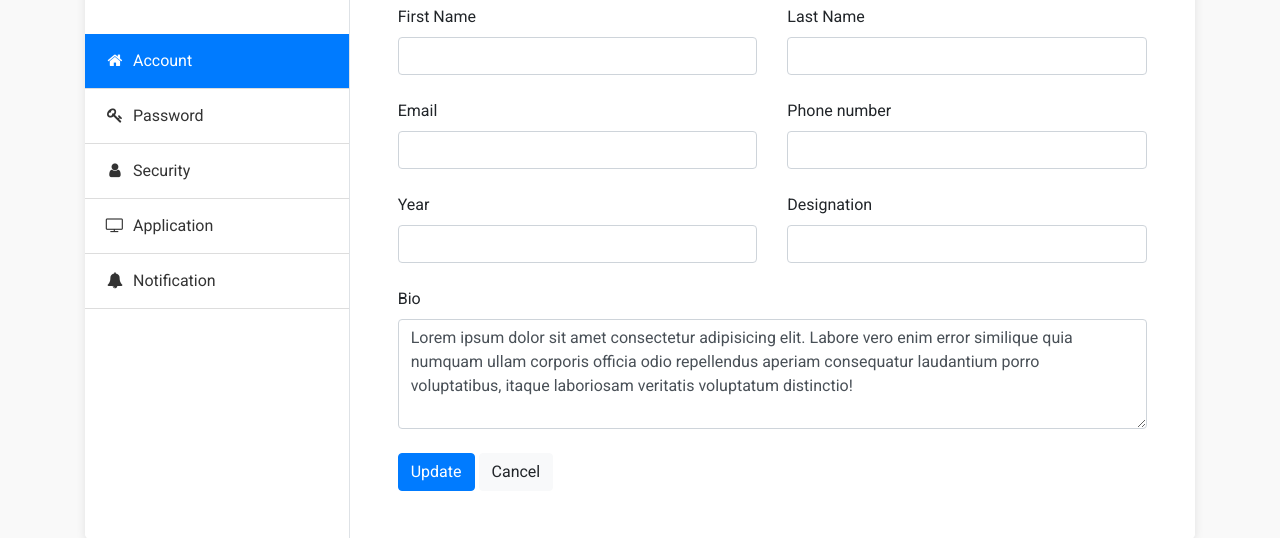
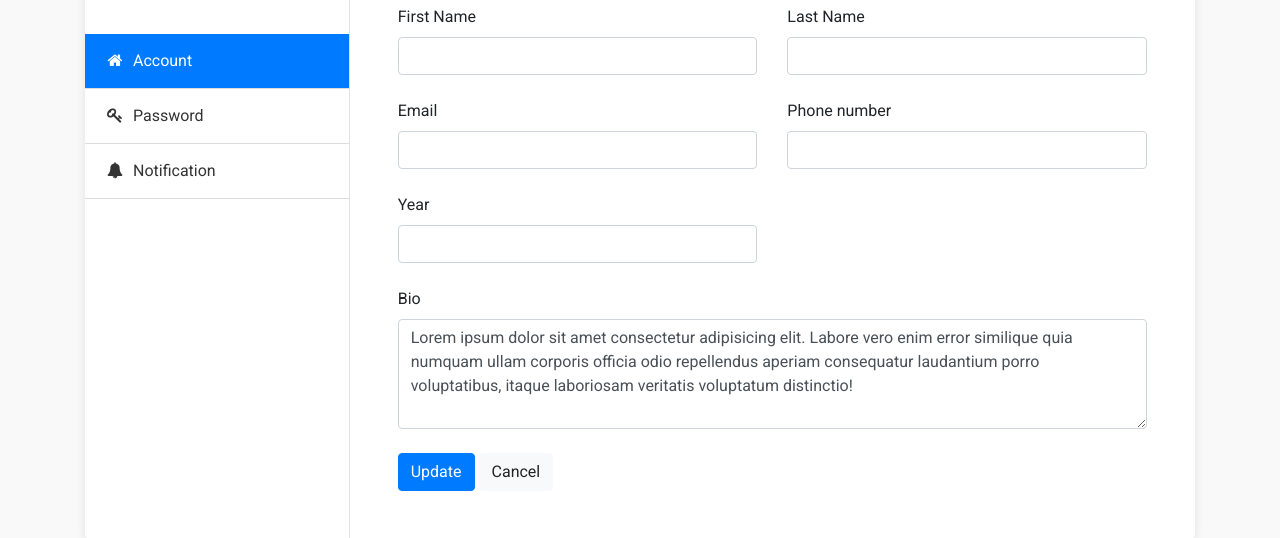
Before and after one commit to Fabeure/Instudy, a PHP site: template templates/User_account_settings/user_interface_settings.html.twig in a window 1280 px wide. Shown: the part 293-831 px from the top of the page. Run offline with PHP 8.4, Linux system fonts and the light colour scheme; the template is opened without the code that fills it, so the values that code supplies are empty; style sheets or scripts are compiled from the project's sources; some libraries are stand-ins or nearby versions.

Commit message:
modifier account settings interface

```diff
--- a/templates/User_account_settings/user_interface_settings.html.twig
+++ b/templates/User_account_settings/user_interface_settings.html.twig
@@ -96,30 +96,8 @@
                 <i class="fa fa-key text-center mr-1"></i>
                 Password
               </a>
-              <a
-                class="nav-link"
-                id="security-tab"
-                data-toggle="pill"
-                href="#security"
-                role="tab"
-                aria-controls="security"
-                aria-selected="false"
-              >
-                <i class="fa fa-user text-center mr-1"></i>
-                Security
-              </a>
-              <a
-                class="nav-link"
-                id="application-tab"
-                data-toggle="pill"
-                href="#application"
-                role="tab"
-                aria-controls="application"
-                aria-selected="false"
-              >
-                <i class="fa fa-tv text-center mr-1"></i>
-                Application
-              </a>
+
+
               <a
                 class="nav-link"
                 id="notification-tab"
@@ -185,16 +163,7 @@
                     />
                   </div>
                 </div>
-                <div class="col-md-6">
-                  <div class="form-group">
-                    <label>Designation</label>
-                    <input
-                      type="text"
-                      class="form-control"
-                      value=""
-                    />
-                  </div>
-                </div>
+
                 <div class="col-md-12">
                   <div class="form-group">
                     <label>Bio</label>
@@ -243,87 +212,7 @@ Lorem ipsum dolor sit amet consectetur adipisicing elit. Labore vero enim error
                 <button class="btn btn-light">Cancel</button>
               </div>
             </div>
-            <div
-              class="tab-pane fade"
-              id="security"
-              role="tabpanel"
-              aria-labelledby="security-tab"
-            >
-              <h3 class="mb-4">Security Settings</h3>
-              <div class="row">
-                <div class="col-md-6">
-                  <div class="form-group">
-                    <label>Login</label>
-                    <input type="text" class="form-control" />
-                  </div>
-                </div>
-                <div class="col-md-6">
-                  <div class="form-group">
-                    <label>Two-factor auth</label>
-                    <input type="text" class="form-control" />
-                  </div>
-                </div>
-                <div class="col-md-6">
-                  <div class="form-group">
-                    <div class="form-check">
-                      <input
-                        class="form-check-input"
-                        type="checkbox"
-                        value=""
-                        id="recovery"
-                      />
-                      <label class="form-check-label" for="recovery">
-                        Recovery
-                      </label>
-                    </div>
-                  </div>
-                </div>
-              </div>
-              <div>
-                <button class="btn btn-primary">Update</button>
-                <button class="btn btn-light">Cancel</button>
-              </div>
-            </div>
-            <div
-              class="tab-pane fade"
-              id="application"
-              role="tabpanel"
-              aria-labelledby="application-tab"
-            >
-              <h3 class="mb-4">Application Settings</h3>
-              <div class="row">
-                <div class="col-md-6">
-                  <div class="form-group">
-                    <div class="form-check">
-                      <input
-                        class="form-check-input"
-                        type="checkbox"
-                        value=""
-                        id="app-check"
-                      />
-                      <label class="form-check-label" for="app-check">
-                        App check
-                      </label>
-                    </div>
-                    <div class="form-check">
-                      <input
-                        class="form-check-input"
-                        type="checkbox"
-                        value=""
-                        id="defaultCheck2"
-                      />
-                      <label class="form-check-label" for="defaultCheck2">
-                        Lorem ipsum dolor sit.
-                      </label>
-                    </div>
-                  </div>
-                </div>
-              </div>
-              <div>
-                <button class="btn btn-primary">Update</button>
-                <button class="btn btn-light">Cancel</button>
-              </div>
-            </div>
+
             <div
               class="tab-pane fade"
               id="notification"
```
